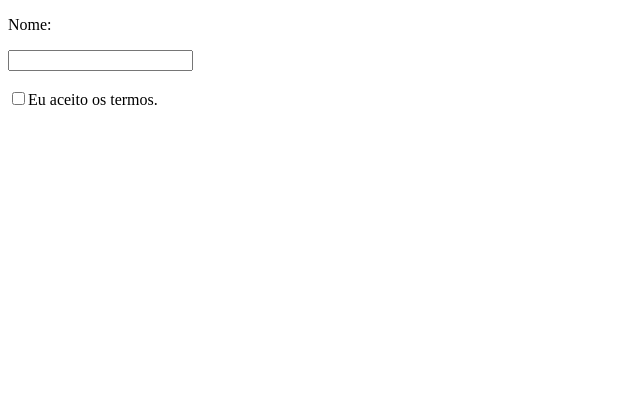
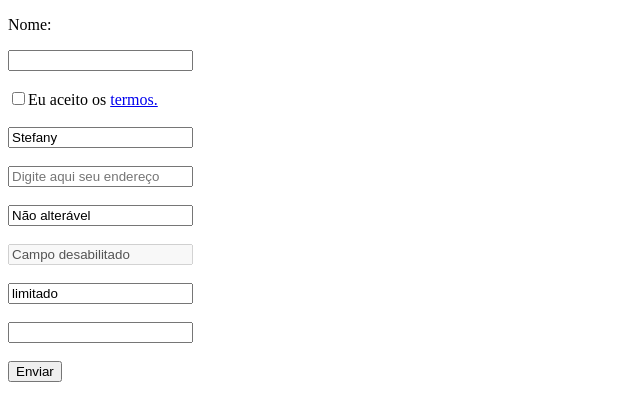
Before and after one commit to StefanyLino/HTML, a plain HTML site: page ex_10_FormularioComSeletores/Index.html in a window 1280 px wide. Shown: the whole page, without its empty margins (0-640 px from the left). Drawn offline with Linux system fonts and the light colour scheme.

Commit message:
Formulário com Seletores - HTML

```diff
--- a/ex_10_FormularioComSeletores/Index.html
+++ b/ex_10_FormularioComSeletores/Index.html
@@ -10,7 +10,23 @@
         <p>Nome:</p><input type="text" name="nome">
             <br>
             <br>
-            <input type="checkbox" name="Termo de Consentimento" id="">Eu aceito os termos.
+            <input type="checkbox" name="Termo de Consentimento" id="">Eu aceito os <a href="https://youtu.be/YAgJ9XugGBo?si=Rxj1FACn0OC3E9cn" target="_blank">termos.</a>
+            <br>
+            <br>
+            <input type="text" name="nome" value="Stefany">
+            <br>
+            <br>
+            <input type="text" name="endereco" placeholder="Digite aqui seu endereço"> <!--placeholder deixa sugestão de texto, coisinho transparente de site--> <br><br>
+            <input type="text" name="qualquercoisaquevcquiser" value="Não alterável" readonly> <br><br>
+            <input type="text" name="escola" value="Campo desabilitado" disabled>
+            <br><br>
+            <input type="text" name="ano" value="limitado" maxlength="4"> <!--limita número de caracteresl--> <br><br>
+            <input type="text" name="email" required>
+            <br><br>
+            <input type="submit" value="Enviar">
+            <br><br>
+
+
     </form>
 
 </body>
```
